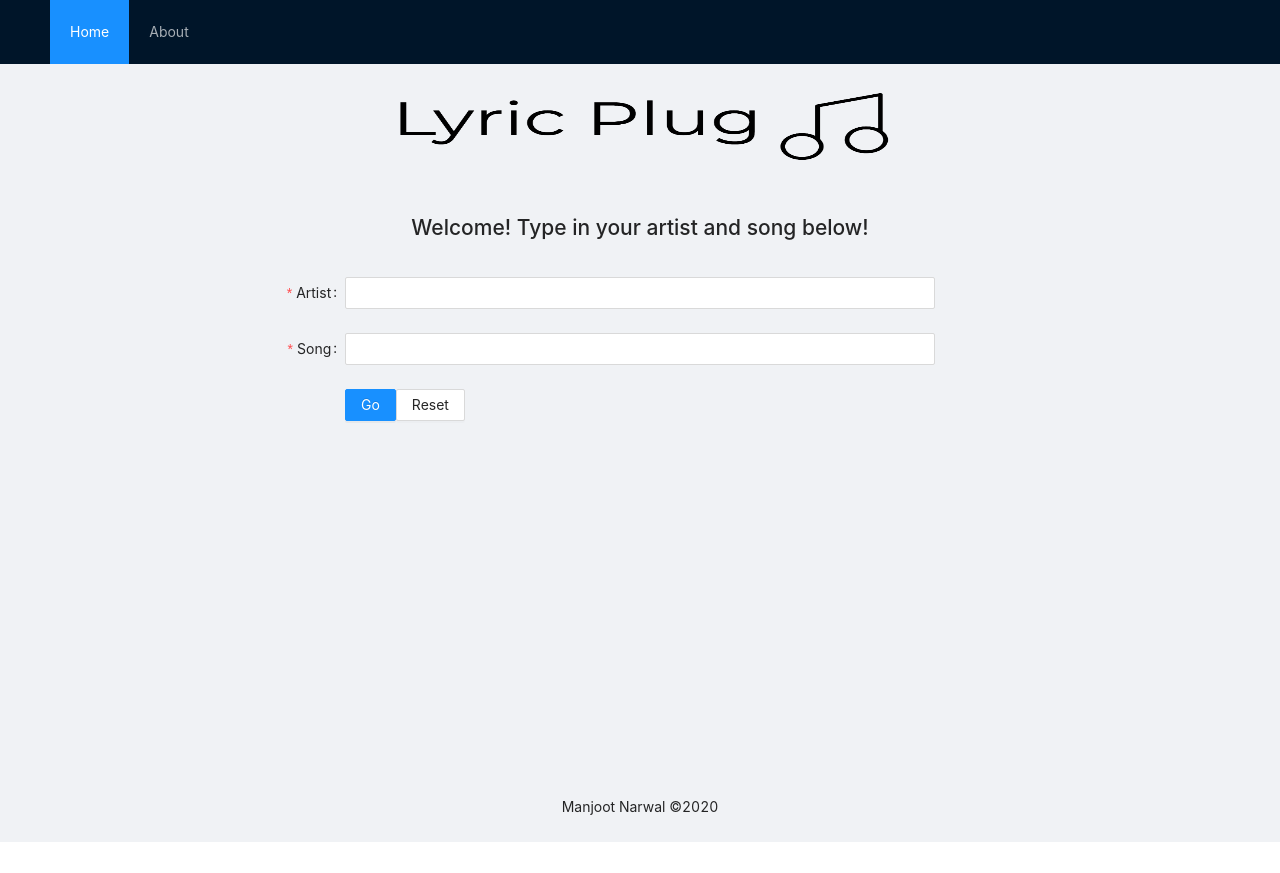
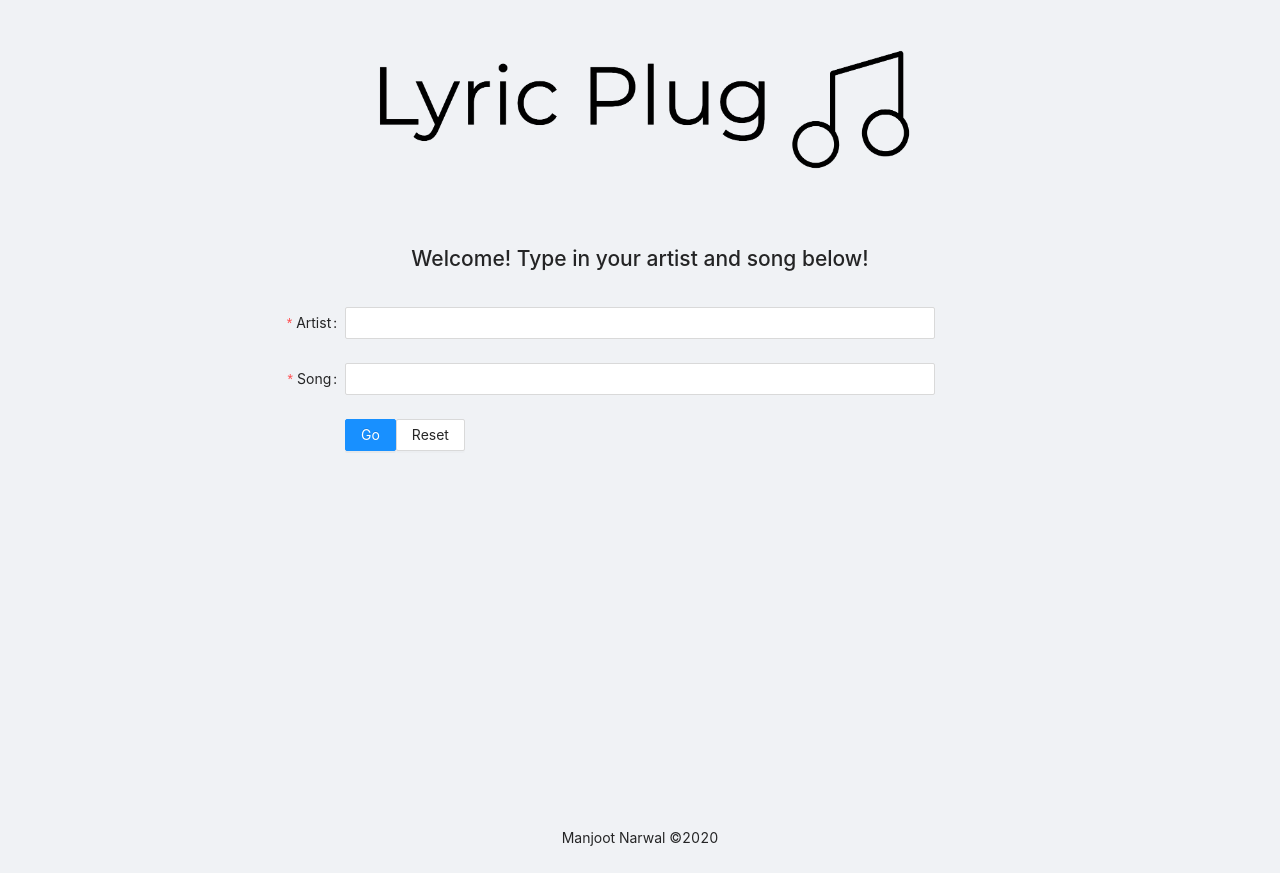
Before and after one commit to manjoot/lyric-plug, a React (Create React App) app: page / in a window 1280 px wide. Before the commit the page ends 842 px from the top, so only its background shows below. Built offline with nearby package versions, Linux system fonts and the light colour scheme.

Commit message:
Removing nav clutter

```diff
--- a/src/App.js
+++ b/src/App.js
@@ -1,8 +1,9 @@
 import React from 'react';
 import wave from './wave.svg';
 import logo from './Lyric Plug-logo-black.png'
+import whitelogo from './Lyric Plug-logo-white.png'
 import Search from './components/Search/index'
-import { Layout, Menu } from 'antd';
+import { Layout, Menu, Row, Col } from 'antd';
 import './App.css';
 
 
@@ -11,31 +12,39 @@ const { Header, Footer, Content } = Layout;
 function App() {
   return (
     <div>
+
       {/* Layout Declaration */}
       <Layout className="layout">
+      <img class="center" src={logo} alt='logo'/>
+      <Row>
+        <Col span={6}>
 
+        </Col>
+        <Col span={18}>
           {/* Header and Navigation Menu */}
-        <Header>
+
+          {/* <Header>
+
             <div className="logo" />
-          <Menu theme="dark" mode="horizontal" defaultSelectedKeys={['1']}>
+            {/* <Menu theme="dark" mode="horizontal" defaultSelectedKeys={['1']}>
               <Menu.Item key="1">Home</Menu.Item>
-            <Menu.Item key="2">About</Menu.Item>
-          </Menu>
-        </Header>
+            </Menu> */}
+          {/* </Header> */}
 
+        </Col>
+      </Row>
       {/* Content Section */}
       <Content style={{ padding: '0 50px' }}>
           <div className="site-layout-content">
-            <img height="125em" class="center" src={logo} alt='logo'/>
             <br />
             <h1 style={{textAlign: "center"}}>Welcome! Type in your artist and song below!</h1>
             <br />
             <Search />
           </div>
           </Content>
-
           {/* Footer */}
           <Footer style={{ textAlign: 'center' }}>Manjoot Narwal ©2020</Footer>
+
       </Layout>
     </div>
   );
```
Lines whose indentation alone changed are shown as unchanged.
